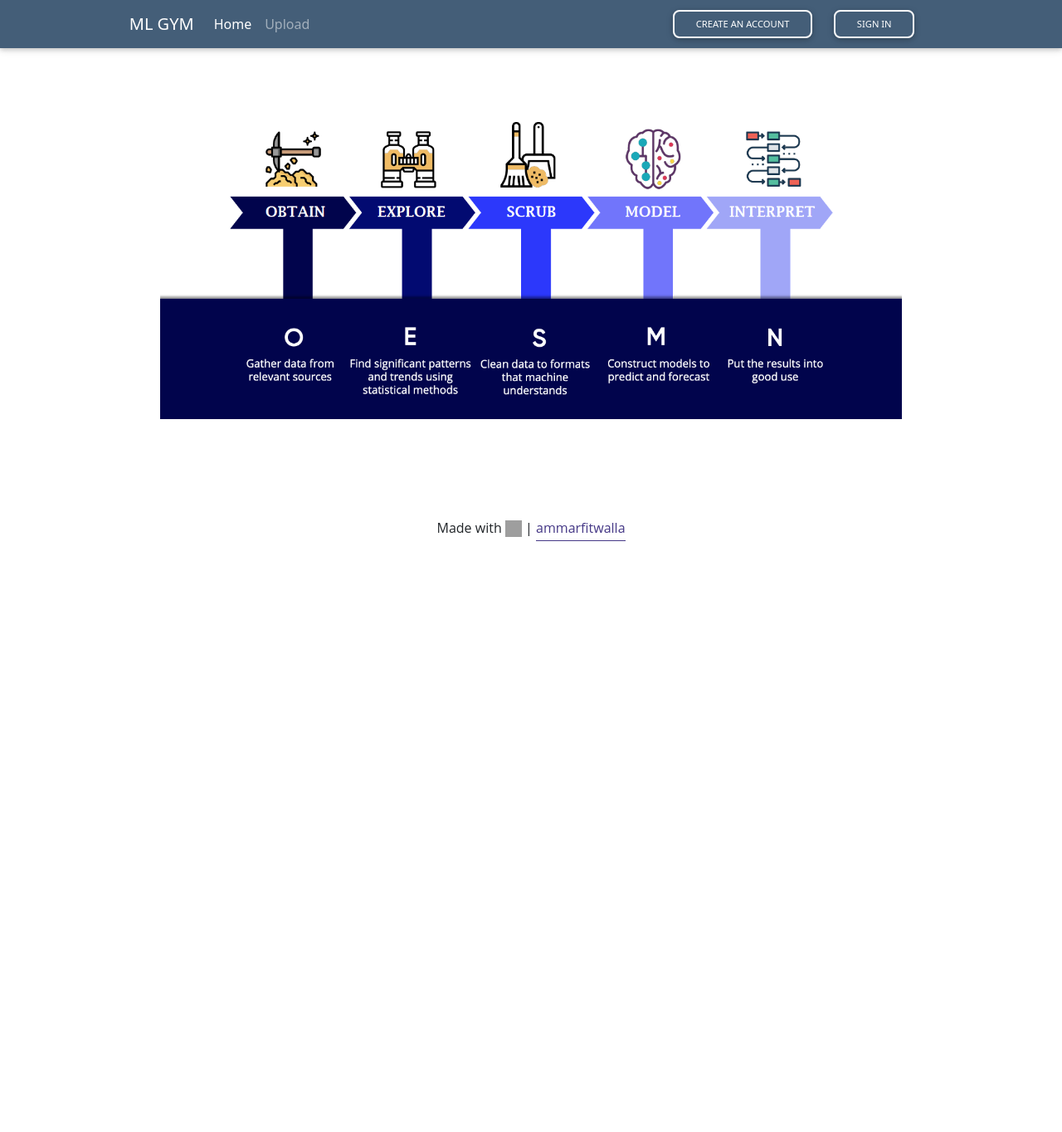
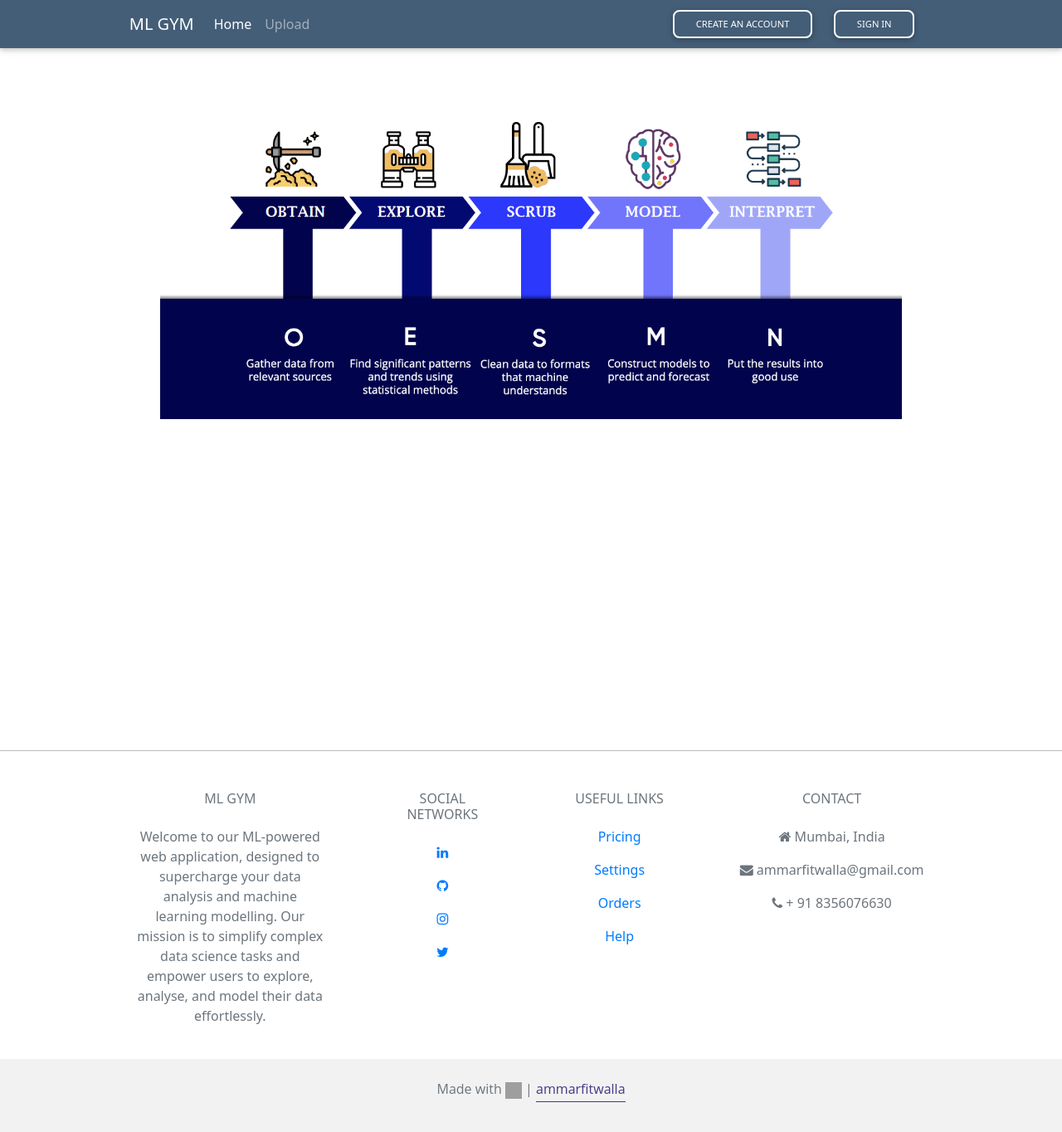
Before and after one commit to ammarfitwalla/AutoML_app, a Django app: page / in a window 1280 px wide. Shown: the whole page at 83% size. Before the commit the page ends 652 px from the top, so only its background shows below. Run offline with Django 3.2, Linux system fonts and the light colour scheme; some libraries are stand-ins or nearby versions; grey boxes are pictures that could not be loaded.

Commit message:
footer added

```diff
--- a/app/static/css/style.css
+++ b/app/static/css/style.css
@@ -171,7 +171,7 @@ td, th {
   display: inline;
 }
 
-.footer-heart{text-align:center;font-family: open sans, sans-serif;padding-bottom:1%;margin-top:3%}
+.footer-heart{text-align:center;font-family: open sans, sans-serif;}
 
 .footer-heart a{border-bottom: 1px solid #453886;color: #453886;padding-bottom: .25em; text-decoration: none;}
 
--- a/app/template/base.html
+++ b/app/template/base.html
@@ -8,6 +8,9 @@
     <meta name="viewport" content="width=device-width, initial-scale=1, shrink-to-fit=no">
     <meta http-equiv="x-ua-compatible" content="ie=edge">
     <title>ML GYM | {% block title %}{% endblock %}</title>
+    <link rel="icon"
+          href="https://simg.nicepng.com/png/small/874-8743894_chatbots-builder-pricing-crozdesk-robot-icon-png-white.png"
+          type="image/x-icon">
     <!-- Font Awesome -->
     <link rel="stylesheet" href="https://maxcdn.bootstrapcdn.com/font-awesome/4.7.0/css/font-awesome.min.css">
     <!-- Bootstrap core CSS -->
@@ -31,7 +34,7 @@
 {% include "navbar.html" %}
 {% endif %}
 <!-- Start your project here-->
-<div class="container">
+<div class="container wrapper">
 
     {% block content %}
     <!-- MESSAGE -->
@@ -64,10 +67,123 @@
 </div>
 <!-- /Start your project here-->
 
-<p class="footer-heart">
-  Made with <g-emoji class="g-emoji" alias="heart" fallback-src="https://github.githubassets.com/images/icons/emoji/unicode/2764.png">
-<img class="emoji" alt="heart" height="20" width="20" src="https://github.githubassets.com/images/icons/emoji/unicode/2764.png"></g-emoji> | <a href="https://www.linkedin.com/in/ammarfitwalla/">ammarfitwalla</a>
-</p>
+
+<!--FOOTER-->
+<!--<p class="footer-heart">-->
+<!--    Made with-->
+<!--    <g-emoji class="g-emoji" alias="heart"-->
+<!--             fallback-src="https://github.githubassets.com/images/icons/emoji/unicode/2764.png">-->
+<!--        <img class="emoji" alt="heart" height="20" width="20"-->
+<!--             src="https://github.githubassets.com/images/icons/emoji/unicode/2764.png"></g-emoji>-->
+<!--    | <a href="https://www.linkedin.com/in/ammarfitwalla/">ammarfitwalla</a>-->
+<!--</p>-->
+<!-- Footer -->
+<hr style="border-top: 1px solid #bbb;">
+<footer class="text-center text-lg-start bg-body-tertiary text-muted">
+    <!-- Section: Links  -->
+    <section class="">
+        <div class="container text-center text-md-start mt-5">
+            <!-- Grid row -->
+            <div class="row mt-3">
+                <!-- Grid column -->
+                <div class="col-md-3 col-lg-4 col-xl-3 mx-auto mb-4">
+                    <!-- Content -->
+                    <h6 class="text-uppercase fw-bold mb-4">
+                        <i class="fa fa-gem me-3"></i>ML GYM
+                    </h6>
+                    <p>
+                        Welcome to our ML-powered web application, designed to supercharge your data
+                        analysis and machine learning modelling. Our mission is to simplify complex data science tasks and
+                        empower users to explore, analyse, and model their data effortlessly.
+                    </p>
+                </div>
+                <!-- Grid column -->
+
+                <!-- Grid column -->
+                <div class="col-md-2 col-lg-2 col-xl-2 mx-auto mb-4">
+                    <!-- Links -->
+                    <h6 class="text-uppercase fw-bold mb-4">
+                        Social Networks
+                    </h6>
+                    <p>
+                        <a href="https://www.linkedin.com/in/ammarfitwalla/" target="_blank" class="me-4 text-reset">
+                            <i class="fa fa-linkedin"></i>
+                        </a>
+                    </p>
+                    <p>
+                        <a href="https://github.com/ammarfitwalla" target="_blank" class="me-4 text-reset">
+                            <i class="fa fa-github"></i>
+                        </a>
+                    </p>
+                    <p>
+                        <a href="https://www.instagram.com/ammarfitwalla/" target="_blank" class="me-4 text-reset">
+                            <i class="fa fa-instagram"></i>
+                        </a>
+                    </p>
+                    <p>
+                        <a href="https://twitter.com/ammarfitwalla" target="_blank" class="me-4 text-reset">
+                            <i class="fa fa-twitter"></i>
+                        </a>
+                    </p>
+                </div>
+                <!-- Grid column -->
+
+                <!-- Grid column -->
+                <div class="col-md-3 col-lg-2 col-xl-2 mx-auto mb-4">
+                    <!-- Links -->
+                    <h6 class="text-uppercase fw-bold mb-4">
+                        Useful links
+                    </h6>
+                    <p>
+                        <a href="#!" class="text-reset">Pricing</a>
+                    </p>
+                    <p>
+                        <a href="#!" class="text-reset">Settings</a>
+                    </p>
+                    <p>
+                        <a href="#!" class="text-reset">Orders</a>
+                    </p>
+                    <p>
+                        <a href="#!" class="text-reset">Help</a>
+                    </p>
+                </div>
+                <!-- Grid column -->
+
+                <!-- Grid column -->
+                <div class="col-md-4 col-lg-3 col-xl-3 mx-auto mb-md-0 mb-4">
+                    <!-- Links -->
+                    <h6 class="text-uppercase fw-bold mb-4">Contact</h6>
+                    <p><i class="fa fa-home me-3"></i> Mumbai, India</p>
+                    <p>
+                        <i class="fa fa-envelope me-3"></i>
+                        ammarfitwalla@gmail.com
+                    </p>
+                    <p><i class="fa fa-phone me-3"></i> + 91 8356076630</p>
+                    <!--          <p><i class="fas fa-print me-3"></i> + 01 234 567 89</p>-->
+                </div>
+                <!-- Grid column -->
+            </div>
+            <!-- Grid row -->
+        </div>
+    </section>
+    <!-- Section: Links  -->
+
+    <!-- Copyright -->
+    <div class="text-center p-4" style="background-color: rgba(0, 0, 0, 0.05);">
+        <p class="footer-heart">
+            Made with
+            <g-emoji class="g-emoji" alias="heart"
+                     fallback-src="https://github.githubassets.com/images/icons/emoji/unicode/2764.png">
+                <img class="emoji" alt="heart" height="20" width="20"
+                     src="https://github.githubassets.com/images/icons/emoji/unicode/2764.png"></g-emoji>
+            | <a href="https://www.linkedin.com/in/ammarfitwalla/">ammarfitwalla</a>
+        </p>
+    </div>
+    <!-- Copyright -->
+</footer>
+<!-- Footer -->
+
+
 <!-- SCRIPTS -->
 <!-- JQuery -->
 <script type="text/javascript" src="{% static 'js/jquery-3.3.1.min.js' %}"></script>
@@ -81,6 +197,20 @@
 <script type="text/javascript" src="{% static 'js/mdb.min.js' %}"></script>
 
 </body>
+</html>
+<style>
+    body, html {
+  height: 100%;
+  margin: 0;
+}
 
+.wrapper {
+  display: flex;
+  flex-direction: column;
+  min-height: 100vh;
+}
 
-</html>
+footer {
+  margin-top: auto; /* This pushes the footer to the bottom */
+}
+</style>
```
